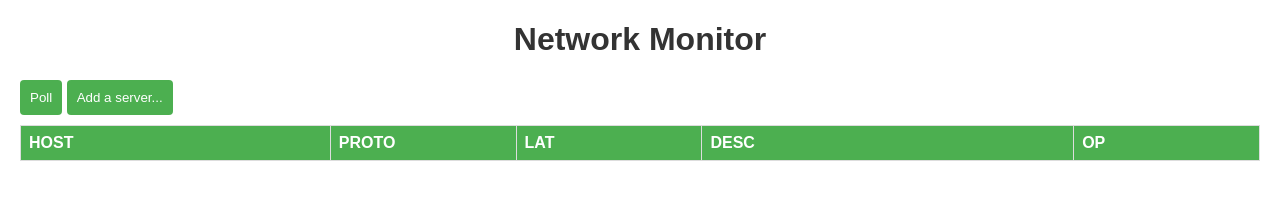
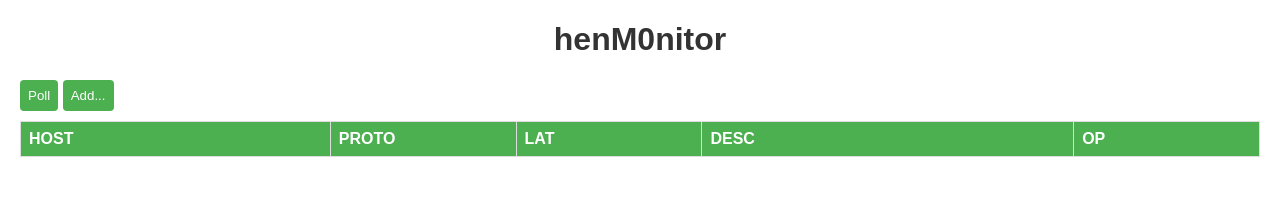
Before and after one commit to CH3COOOH/henMonitor, a plain HTML site: page web/index.html in a window 1280 px wide. Drawn offline with Linux system fonts and the light colour scheme.

Commit message:
Tune the layout

```diff
--- a/web/index.html
+++ b/web/index.html
@@ -8,10 +8,10 @@
 </head>
 <body>
 
-<h1>Network Monitor</h1>
+<h1>henM0nitor</h1>
 
 <button class="modal-btn" onclick="location.reload()">Poll</button>
-<button class="modal-btn" onclick="openAddServerModal()">Add a server...</button>
+<button class="modal-btn" onclick="openAddServerModal()">Add...</button>
 
 <table>
     <thead>
--- a/web/styles.css
+++ b/web/styles.css
@@ -70,7 +70,7 @@ button.modal-btn {
     color: white;
     border: none;
     border-radius: 4px;
-    padding: 10px;
+    padding: 10;
     cursor: pointer;
 }
 button.cancel-btn {
```
